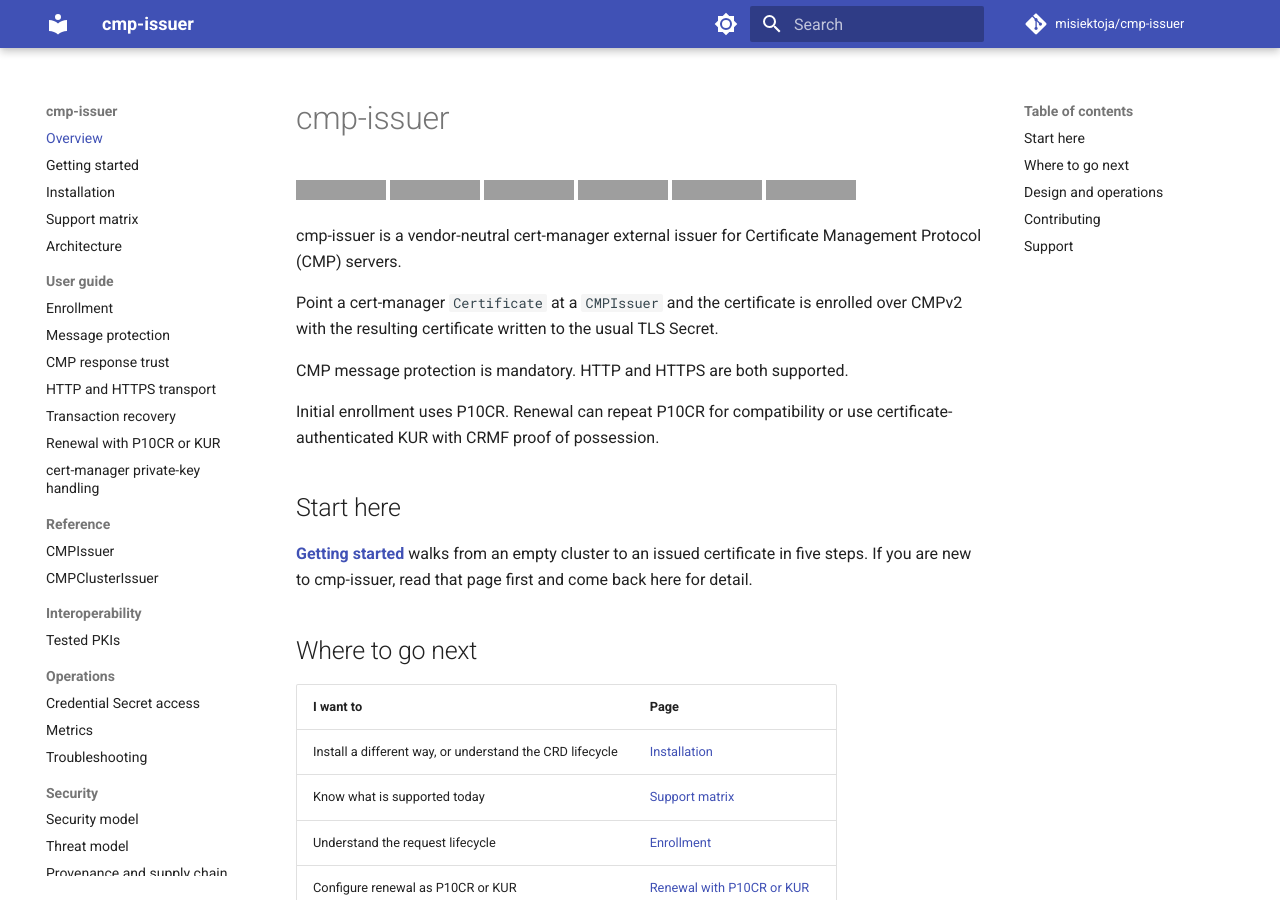
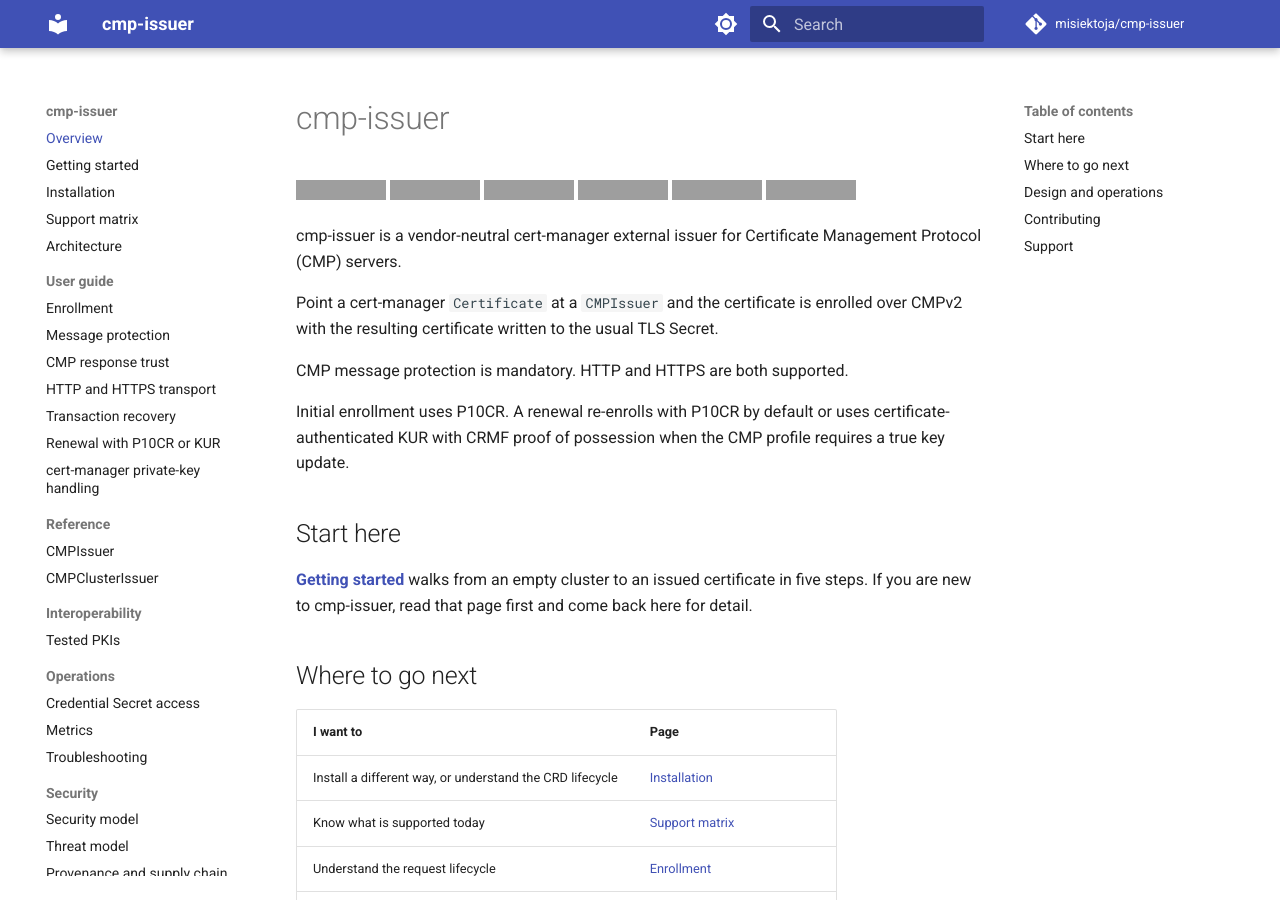
Before and after one commit to misiektoja/cmp-issuer, an MkDocs documentation site: the page built from docs/index.md, in a window 1280 px wide and 900 px high, cut to the strip 0-900 px from the top of the window. Built offline with MkDocs 1.6.1 and Material for MkDocs 9.7.7, drawn with Linux system fonts in a browser that asks for light colours; comment, search, counter and statistics services are not loaded; grey boxes are pictures that could not be loaded.

Commit message:
docs(index): describe P10CR re-enrollment renewal

```diff
--- a/docs/index.md
+++ b/docs/index.md
@@ -14,7 +14,7 @@
 
 CMP message protection is mandatory. HTTP and HTTPS are both supported.
 
-Initial enrollment uses P10CR. Renewal can repeat P10CR for compatibility or use certificate-authenticated KUR with CRMF proof of possession.
+Initial enrollment uses P10CR. A renewal re-enrolls with P10CR by default or uses certificate-authenticated KUR with CRMF proof of possession when the CMP profile requires a true key update.
 
 ## Start here
 
```
